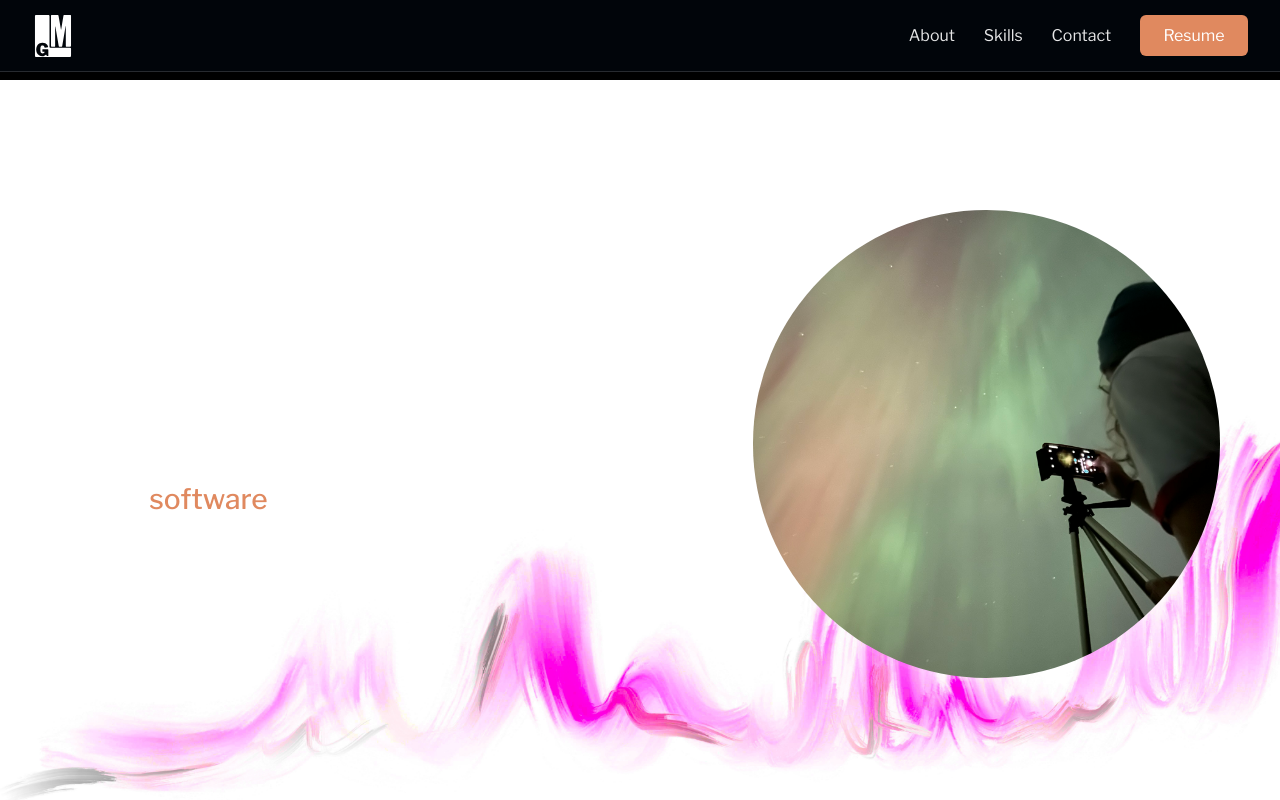
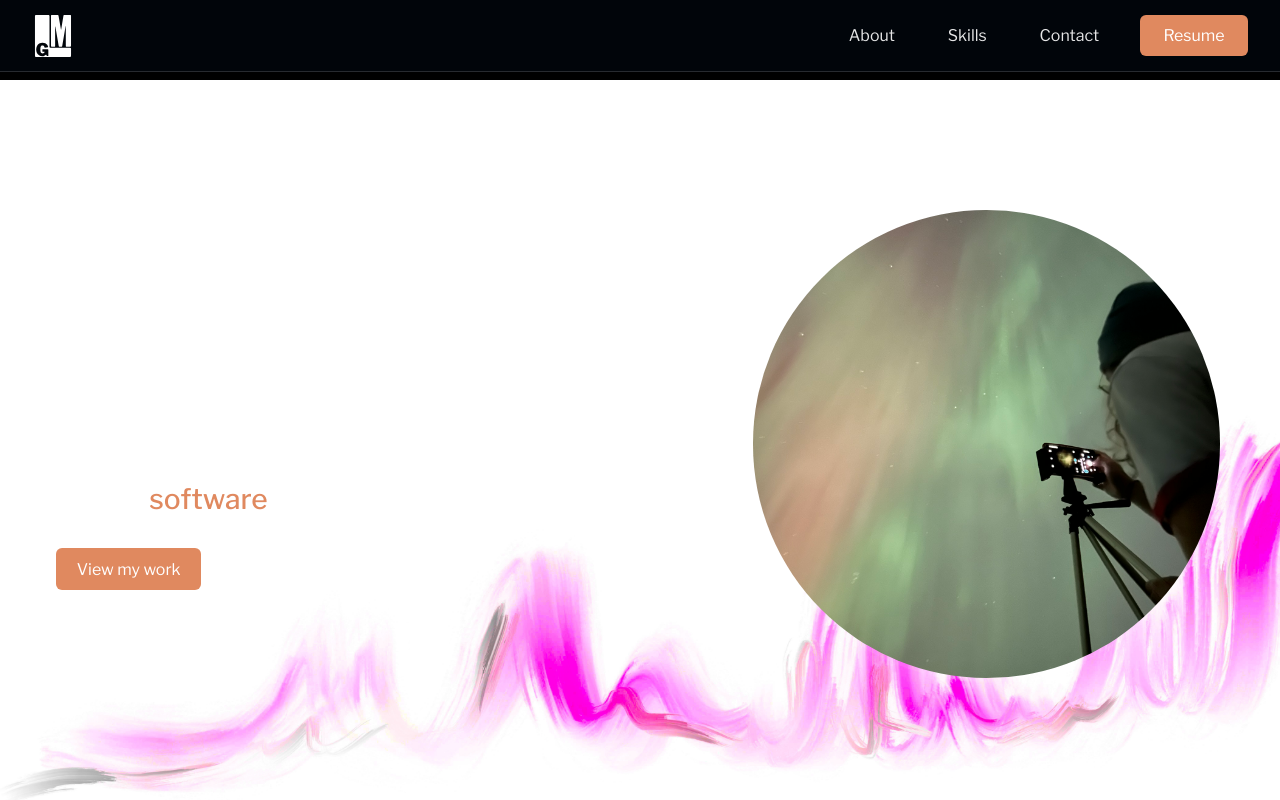
Before and after one commit to lgundry/portfolio-frontend, a React (Vite) app: page / in a window 1280 px wide. Shown: the top 800 px of the page. Built offline with nearby package versions, Linux system fonts and the light colour scheme.

Commit message:
Add logo navigation, fix View my work button background color, and improve nav link hover states

```diff
--- a/src/assets/components/intro/Intro.component.css
+++ b/src/assets/components/intro/Intro.component.css
@@ -65,15 +65,24 @@ div.intro__container {
 }
 
 .intro__button--primary {
-  background-color: var(--button-accent);
-  color: #fff;
-  border: none;
+  background-color: var(--button-accent) !important;
+  color: #fff !important;
+  border: none !important;
+}
+
+.intro__button--primary:hover {
+  opacity: 0.9;
 }
 
 .intro__button--secondary {
   background: transparent;
   color: #fff;
   border: 1px solid rgba(255, 255, 255, 0.42);
+}
+
+.intro__button--secondary:hover {
+  border-color: rgba(255, 255, 255, 0.8);
+  background-color: rgba(255, 255, 255, 0.04);
 }
 
 .intro__headshot {
--- a/src/assets/components/navigation/Navigation.component.css
+++ b/src/assets/components/navigation/Navigation.component.css
@@ -21,6 +21,12 @@
   align-items: center;
   justify-content: flex-start;
   min-width: 120px;
+  cursor: pointer;
+  transition: opacity 0.2s ease;
+}
+
+.nav__brand:hover {
+  opacity: 0.8;
 }
 
 .nav__brand-icon {
@@ -35,16 +41,30 @@
   justify-content: flex-end;
   gap: 1.8rem;
   margin-left: auto;
+  padding: 0;
+  border: none;
+  background: none;
 }
 
 .nav__link {
   background: transparent;
   border: none;
-  padding: 0;
+  padding: 0.5rem 0.75rem;
   font: inherit;
   font-size: 1rem;
   color: rgba(255, 255, 255, 0.9);
   cursor: pointer;
+  border-radius: 4px;
+  transition: all 0.2s ease;
+}
+
+.nav__link:hover {
+  color: #fff;
+  background-color: rgba(255, 255, 255, 0.08);
+}
+
+.nav__link:active {
+  background-color: rgba(255, 255, 255, 0.12);
 }
 
 .nav__resume-button {
--- a/src/assets/components/navigation/Navigation.component.tsx
+++ b/src/assets/components/navigation/Navigation.component.tsx
@@ -22,13 +22,17 @@ function Navigation() {
     })
   }
 
+  const handleLogoClick = () => {
+    window.scrollTo({ top: 0, behavior: 'smooth' })
+  }
+
   const handleResumeClick = () => {
     window.open('/Logan_Gundry_Resume.pdf', '_blank', 'noopener,noreferrer')
   }
 
   return (
     <header className="nav__container">
-      <div className="nav__brand">
+      <div className="nav__brand" onClick={handleLogoClick} role="button" tabIndex={0}>
         <BrandIcon className="nav__brand-icon" />
       </div>
 
```
